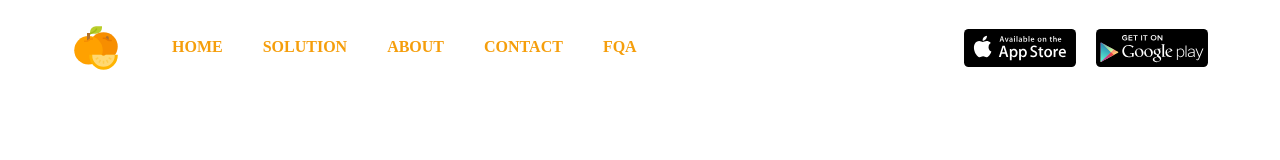
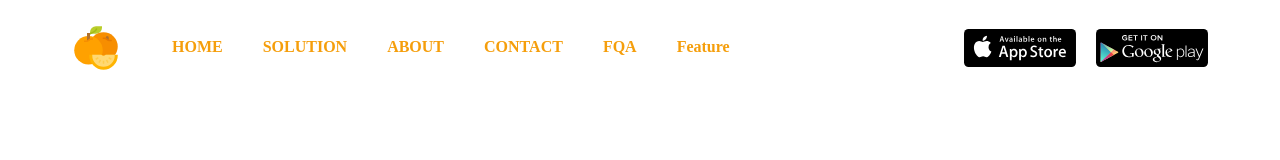
Before and after one commit to youkoucoding/next-homepage, a Next.js app: page / in a window 1280 px wide. Shown: the top 160 px of the page. Built offline with nearby package versions, Linux system fonts and the light colour scheme; a web font is replaced by a local one; what @tailwindcss/typography would draw is missing.

Commit message:
Add react-scroll

```diff
--- a/components/GridFeature.js
+++ b/components/GridFeature.js
@@ -1,5 +1,5 @@
 const GridFeature = () => (
-  <section className='bg-white pb-6'>
+  <section id='feature' className='bg-white pb-6'>
     <div className='max-w-7xl mx-auto p-4 sm:p-6 lg:p-8'>
       <div className='container mx-auto px-6 p-6 bg-white'>
         <div className='mb-16 text-center'>
--- a/components/Navigator.js
+++ b/components/Navigator.js
@@ -2,6 +2,7 @@ import Link from "next/link";
 import { useState, useEffect } from 'react';
 import ButtonWithUnderline from './ButtonWithUnderline';
 import { motion } from 'framer-motion';
+import { Link as ScrollLink } from 'react-scroll';
 
 export const links = [
   {
@@ -65,16 +66,20 @@ const MenuButton = ({ toggleMenu, showMenu }) => (
   </button>
 );
 
-const MobileMenu = () => (
+const MobileMenu = ({ toggleMenu }) => (
   <div className='md:hidden'>
     <div className='px-2 pt-2 pb-3 space-y-1 sm:px-3'>
       {links.map((link) => (
         <Link href={link.href} key={link.label}>
-          <a className='text-gray-500 block px-3 py-2 text-base font-medium'>
+          <a
+            className='text-gray-500 block px-3 py-2 text-base font-medium'
+            onClick={toggleMenu}
+          >
             {link.label}
           </a>
         </Link>
       ))}
+
     </div>
   </div>
 );
@@ -96,7 +101,7 @@ const Navigator = () => {
   return (
     <div className='sticky top-0 left-0 right-0 z-50'>
       <nav className={`max-w-full mx-auto px-4 sm:px-6 lg:px-8  transition-colors duration-400 ease-linear  ${offset > 50 ? `bg-yellow-300 shadow-lg` : `bg-white`}`}>
-        <div className={`flex items-center justify-between flex-wrap h-${offset > 50 ? 12 : 24}`}>
+        <div className={`flex items-center justify-between flex-wrap ${offset > 50 ? 'h-12' : 'h-24'}`}>
           {/* logos & pages */}
           <div className='flex items-center ml-10'>
             <motion.a
@@ -118,6 +123,16 @@ const Navigator = () => {
                       offset={offset} />
                   </Link>
                 ))}
+                <ScrollLink
+                  activeClass="active"
+                  to="feature"
+                  spy={true}
+                  smooth={true}
+                  offset={-70}
+                  duration={500}
+                ><ButtonWithUnderline
+                    text='Feature'
+                  /></ScrollLink>
               </div>
             </div>
           </div>
@@ -136,7 +151,7 @@ const Navigator = () => {
             <MenuButton showMenu={showMenu} toggleMenu={toggleMenu} />
           </div>
         </div>
-        {showMenu ? <MobileMenu /> : null}
+        {showMenu ? <MobileMenu toggleMenu={toggleMenu} /> : null}
       </nav>
     </div>
   );
--- a/package.json
+++ b/package.json
@@ -18,7 +18,8 @@
     "framer-motion": "^4.1.5",
     "next": "10.1.3",
     "react": "17.0.2",
-    "react-dom": "17.0.2"
+    "react-dom": "17.0.2",
+    "react-scroll": "^1.8.2"
   },
   "devDependencies": {
     "autoprefixer": "^10.2.5",
```
Also changed, not shown: 1 other file (tests, documents, lock files or other folders).
